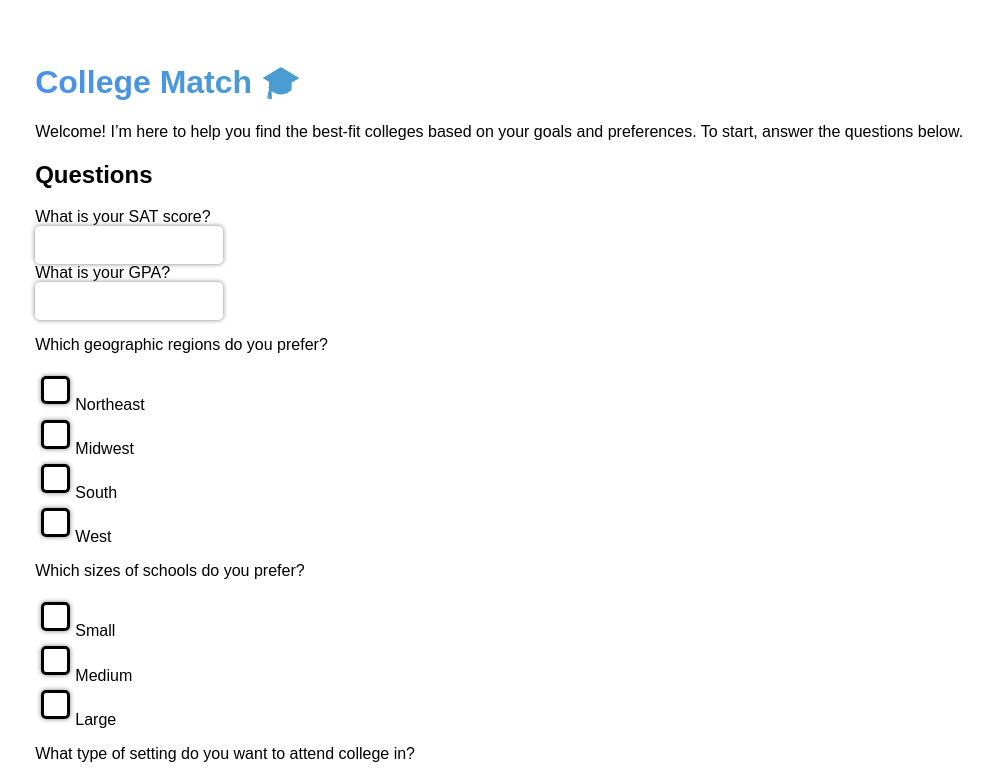
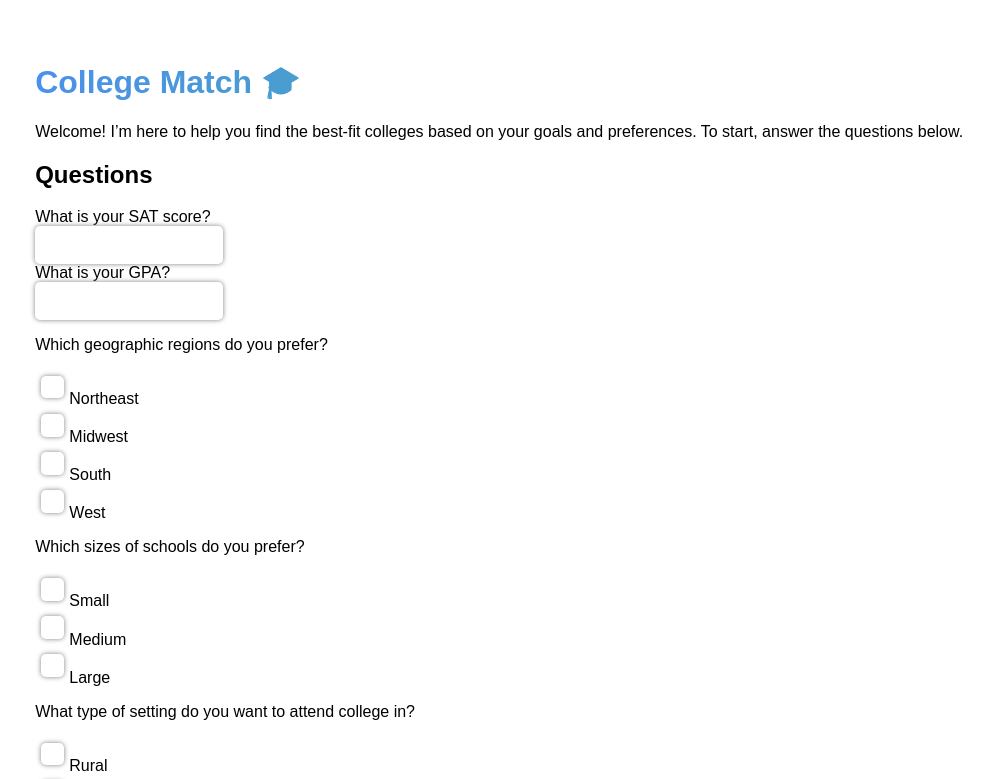
Before and after one commit to daedaldan/college-match, a React (Create React App) app: page / in a window 1280 px wide. Shown: the top 779 px of the page, without its empty margins (36-1029 px from the left). Built offline with nearby package versions, Linux system fonts and the light colour scheme.

Commit message:
Update checkbox border

```diff
--- a/src/App.css
+++ b/src/App.css
@@ -23,7 +23,6 @@ input {
 }
 
 input[type=checkbox] {
-  border-style: solid;
   margin: 0.5%;
 }
 
```
